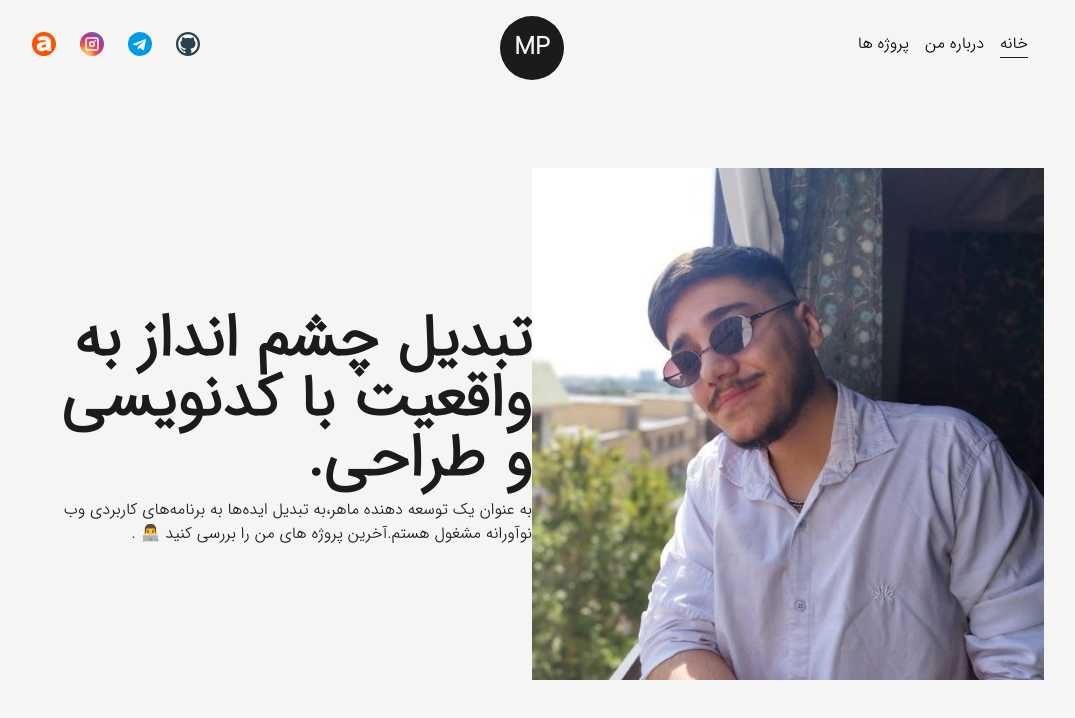
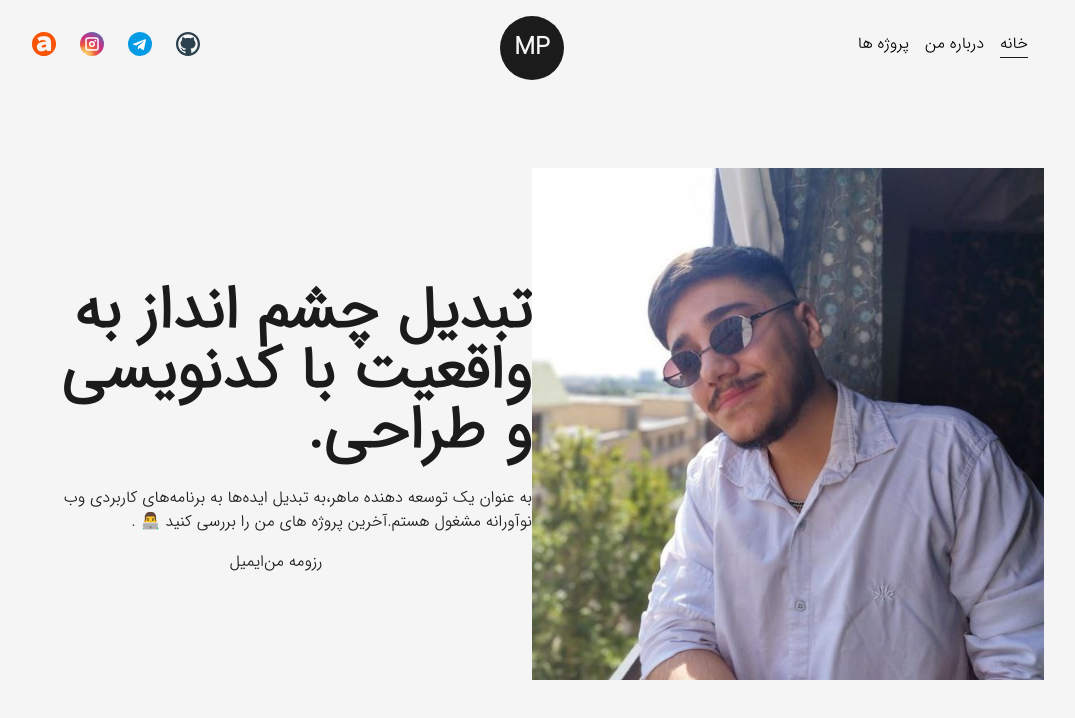
Before and after one commit to pooulad/pooulad.github.io, a Next.js app: page / in a window 1280 px wide. Shown: the top 718 px of the page, without its empty margins (108-1183 px from the left). Built offline with nearby package versions, Linux system fonts and the light colour scheme.

Commit message:
add email and resume link in home

```diff
--- a/src/pages/index.tsx
+++ b/src/pages/index.tsx
@@ -11,6 +11,7 @@ import Image from "next/image";
 import { dictionary } from "@/dictionary";
 import ProfilePic from "../assets/images/profile-pic.png";
 import AnimatedText from "@/components/Common/AnimatedText/AnimatedText";
+import Link from "next/link";
 
 export default function Home() {
   return (
@@ -27,7 +28,11 @@ export default function Home() {
             </div>
             <div className="w-1/2 flex flex-col items-center self-center">
               <AnimatedText text={dictionary.home.h1Tag} className="!text-6xl !text-right" />
-              <p>{dictionary.home.pTag}</p>
+              <p className="my-4 text-base font-medium">{dictionary.home.pTag}</p>
+              <div className="flex items-center">
+                <Link href={"./poulad.pdf"} target={"_blank"}>رزومه من</Link>
+                <Link href={"mailto:poooooladi@gmail.com"} target={"_blank"}>ایمیل</Link>
+              </div>
             </div>
           </div>
         </Layout>
```
